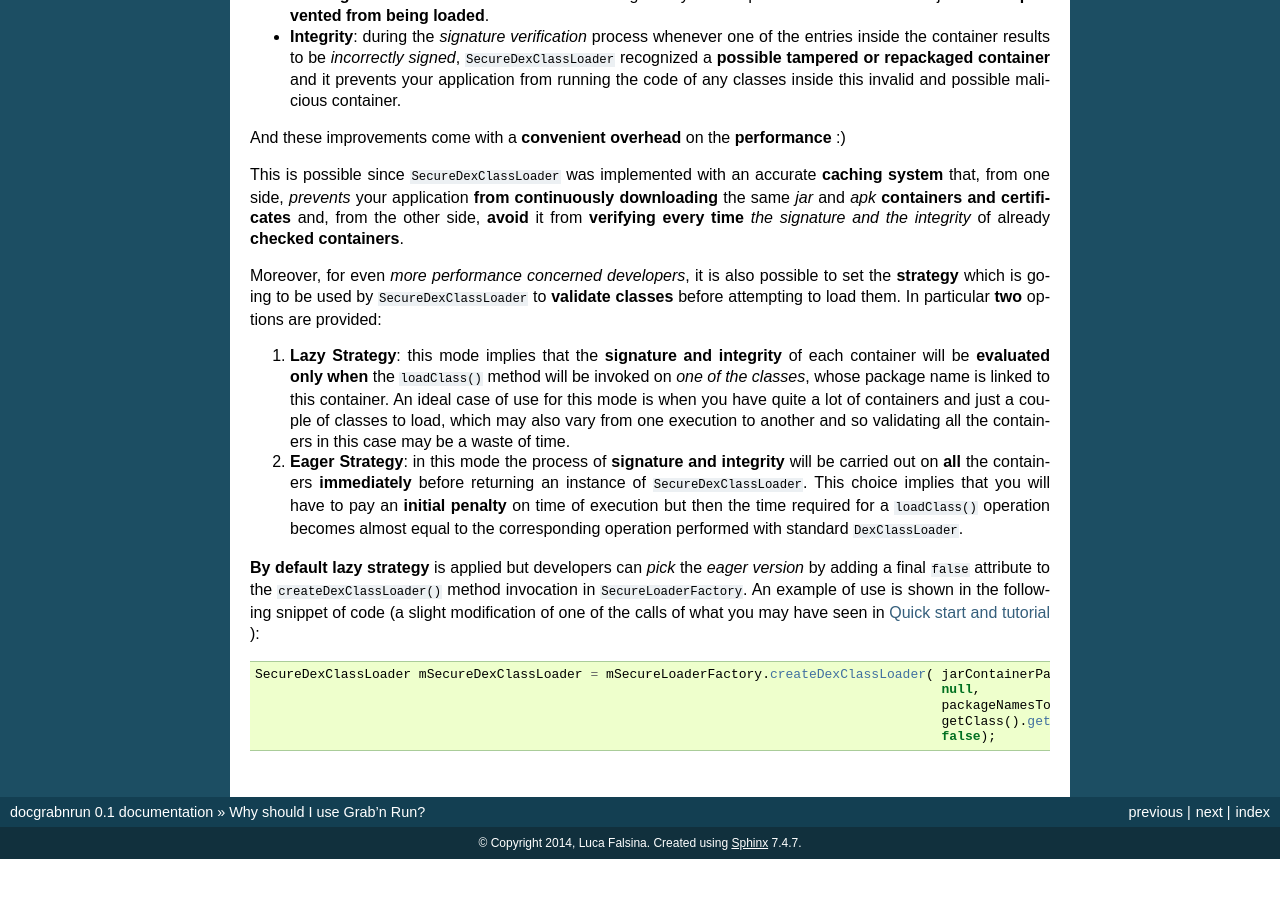
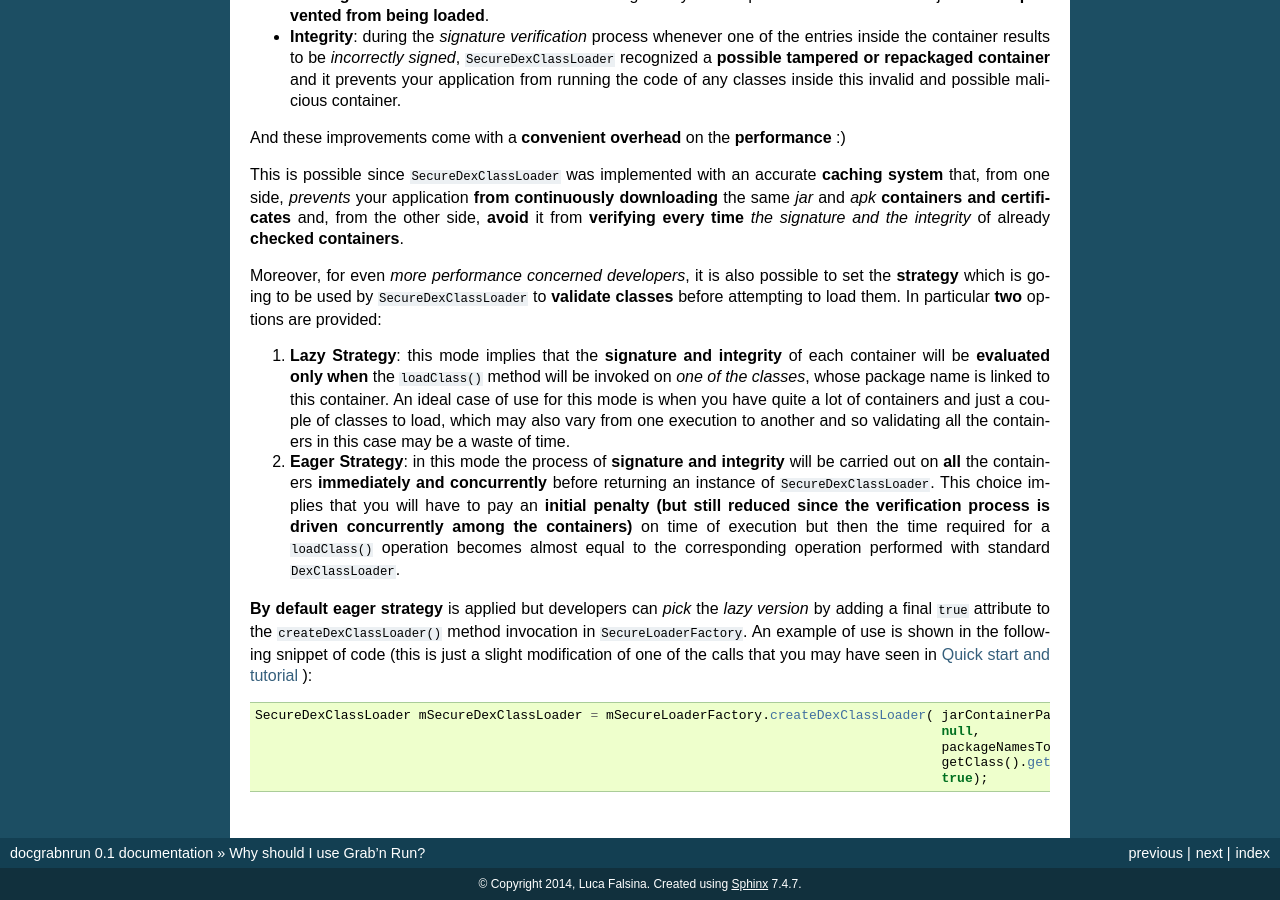
Before and after one commit to lukeFalsina/Grab-n-Run, a Sphinx documentation site: the page built from docs/security.rst, in a window 1280 px wide and 900 px high, scrolled down 917 px. Built offline with Sphinx 7.4.7, drawn with Linux system fonts in a browser that asks for light colours; before the commit the page ends 1776 px from its top, so only the background shows below that.

Commit message:
Slight adjustment to the security section of the documentation [Eager mode is now the default strategy for signature verification of containers].

```diff
--- a/docs/security.rst
+++ b/docs/security.rst
@@ -32,13 +32,13 @@ Moreover, for even *more performance concerned developers*, it is also possible
 
 1. **Lazy Strategy**: this mode implies that the **signature and integrity** of each container will be **evaluated only when** the ``loadClass()`` method will be invoked on *one of the classes*, whose package name is linked to this container. An ideal case of use for this mode is when you have quite a lot of containers and just a couple of classes to load, which may also vary from one execution to another and so validating all the containers in this case may be a waste of time.
 
-2. **Eager Strategy**: in this mode the process of **signature and integrity** will be carried out on **all** the containers **immediately** before returning an instance of ``SecureDexClassLoader``. This choice implies that you will have to pay an **initial penalty** on time of execution but then the time required for a ``loadClass()`` operation becomes almost equal to the corresponding operation performed with standard ``DexClassLoader``.
+2. **Eager Strategy**: in this mode the process of **signature and integrity** will be carried out on **all** the containers **immediately and concurrently** before returning an instance of ``SecureDexClassLoader``. This choice implies that you will have to pay an **initial penalty (but still reduced since the verification process is driven concurrently among the containers)** on time of execution but then the time required for a ``loadClass()`` operation becomes almost equal to the corresponding operation performed with standard ``DexClassLoader``.
 
-**By default lazy strategy** is applied but developers can *pick* the *eager version* by adding a final ``false`` attribute to the ``createDexClassLoader()`` method invocation
-in ``SecureLoaderFactory``. An example of use is shown in the following snippet of code (a slight modification of one of the calls of what you may have seen in :doc:`tutorial` )::
+**By default eager strategy** is applied but developers can *pick* the *lazy version* by adding a final ``true`` attribute to the ``createDexClassLoader()`` method invocation
+in ``SecureLoaderFactory``. An example of use is shown in the following snippet of code (this is just a slight modification of one of the calls that you may have seen in :doc:`tutorial` )::
 
 		SecureDexClassLoader mSecureDexClassLoader = mSecureLoaderFactory.createDexClassLoader(	jarContainerPath,
 													null,
 													packageNamesToCertMap,
 													getClass().getClassLoader(),
-													false);
+													true);
```
